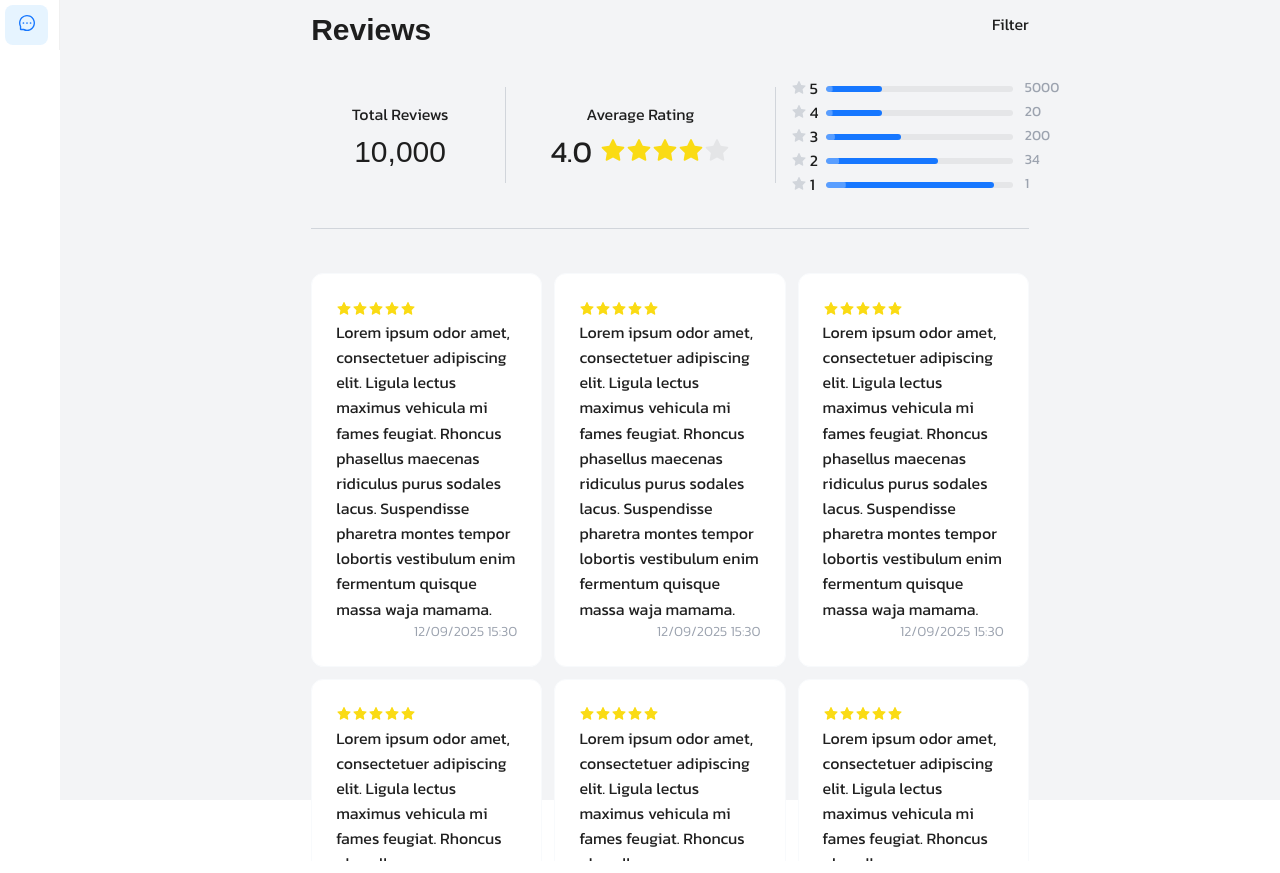
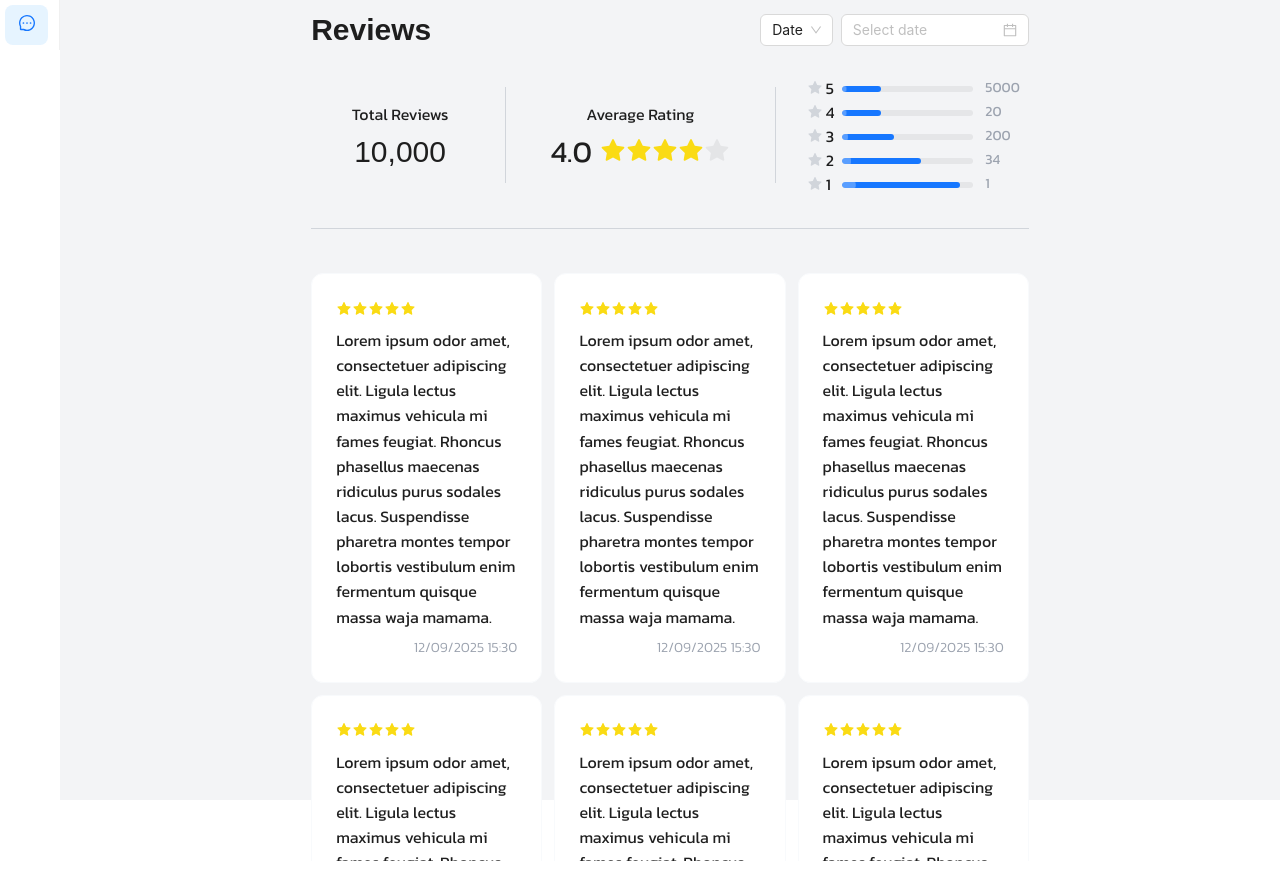
Before and after one commit to milo1150/shiftwave-astro, an Astro site: page /en/d/reviews in a window 1280 px wide. Built offline with nearby package versions, Linux system fonts and the light colour scheme; Astro itself is replaced by a stand-in of ours; a web font is replaced by a local one.

Commit message:
filter UI

```diff
--- a/package.json
+++ b/package.json
@@ -21,11 +21,11 @@
     "antd": "^5.22.7",
     "astro": "^5.1.1",
     "dayjs": "^1.11.13",
-    "effect": "^3.12.0",
     "lodash": "^4.17.21",
     "react": "^19.0.0",
     "react-dom": "^19.0.0",
     "tailwindcss": "^3.4.17",
+    "ts-pattern": "^5.6.0",
     "zustand": "^5.0.2"
   },
   "devDependencies": {
--- a/src/components/admin/reviews/AdminReviewPage.tsx
+++ b/src/components/admin/reviews/AdminReviewPage.tsx
@@ -7,6 +7,7 @@ import AverageRating from '@src/components/admin/reviews/AverageRating'
 import BarRating from '@src/components/admin/reviews/BarRating'
 import CustomerReviewCard from './CustomerReviewCard'
 import _ from 'lodash'
+import SwitchableDatepicker from '@src/components/datepicker/SwitchableDatepicker'
 
 const AdminReviewPage: React.FC<DefaultPageProps> = () => {
   return (
@@ -22,7 +23,7 @@ const AdminReviewPage: React.FC<DefaultPageProps> = () => {
         <Flex gap="small" className="w-full">
           <Flex className="justify-between w-full">
             <p className="text-3xl font-bold">Reviews</p>
-            <p>Filter</p>
+            <SwitchableDatepicker />
           </Flex>
         </Flex>
 
--- a/src/components/admin/reviews/BarRating.tsx
+++ b/src/components/admin/reviews/BarRating.tsx
@@ -10,7 +10,7 @@ type SingleBarProps = {
 const BarValue: React.FC<SingleBarProps> = ({ score, percent, count }) => {
   return (
     <>
-      <Flex align="center">
+      <Flex align="center" className="w-10/12 pl-4">
         <StarFilled className="pr-1 text-gray-300" />
         <p className="pr-3 text-md w-4">{score}</p>
         <Progress
--- a/src/components/admin/reviews/CustomerReviewCard.tsx
+++ b/src/components/admin/reviews/CustomerReviewCard.tsx
@@ -19,7 +19,7 @@ export const CustomerReviewCard: React.FC = () => {
     <>
       <Card className="rounded-xl border-slate-50">
         <Rate value={5} className="text-sm" disabled />
-        <p className="text-md">{remark}</p>
+        <p className="text-md py-2">{remark}</p>
         <p className="text-sm justify-self-end text-gray-400 font-thin">
           {timestamp}
         </p>
--- /dev/null
+++ b/src/components/datepicker/SwitchableDatepicker.tsx
@@ -0,0 +1,44 @@
+import { useState } from 'react'
+import type { DatePickerProps, TimePickerProps } from 'antd'
+import { DatePicker, Select, Space } from 'antd'
+import { match } from 'ts-pattern'
+
+const { Option } = Select
+
+type PickerType = 'date' | 'week' | 'month' | 'quarter' | 'year'
+
+const PickerWithType = ({
+  type,
+  onChange,
+}: {
+  type: PickerType
+  onChange: TimePickerProps['onChange'] | DatePickerProps['onChange']
+}) => {
+  return match(type)
+    .with('date', () => (
+      <DatePicker picker={'date'} onChange={onChange} format={'DD-MM-YYYY'} />
+    ))
+    .with('month', () => (
+      <DatePicker picker={'month'} onChange={onChange} format={'MMM-YYYY'} />
+    ))
+    .otherwise(() => <DatePicker picker={type} onChange={onChange} />)
+}
+
+const SwitchableDatepicker: React.FC = () => {
+  const [type, setType] = useState<PickerType>('date')
+
+  return (
+    <Space>
+      <Select value={type} onChange={setType}>
+        <Option value="date">Date</Option>
+        <Option value="week">Week</Option>
+        <Option value="month">Month</Option>
+        <Option value="quarter">Quarter</Option>
+        <Option value="year">Year</Option>
+      </Select>
+      <PickerWithType type={type} onChange={(value) => console.log(value)} />
+    </Space>
+  )
+}
+
+export default SwitchableDatepicker
```
Also changed, not shown: 1 other file.
